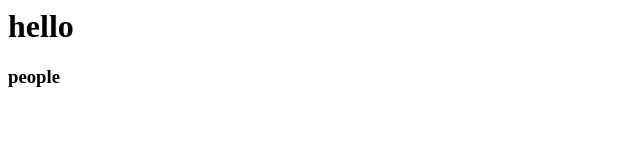
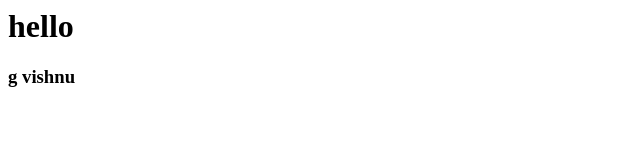
Before and after one commit to thecr7guy2/coursera-webdev, a plain HTML site: page docs/index.html in a window 1280 px wide. Shown: the full height of the page, 0-640 px from the left. Drawn offline with Linux system fonts and the light colour scheme.

Commit message:
Update docs/index.html

```diff
--- a/docs/index.html
+++ b/docs/index.html
@@ -2,7 +2,7 @@
 <body>
 
 <h1>hello</h1>
-<h3>people</h3>
+<h3>g vishnu</h3>
 
 
 
```
